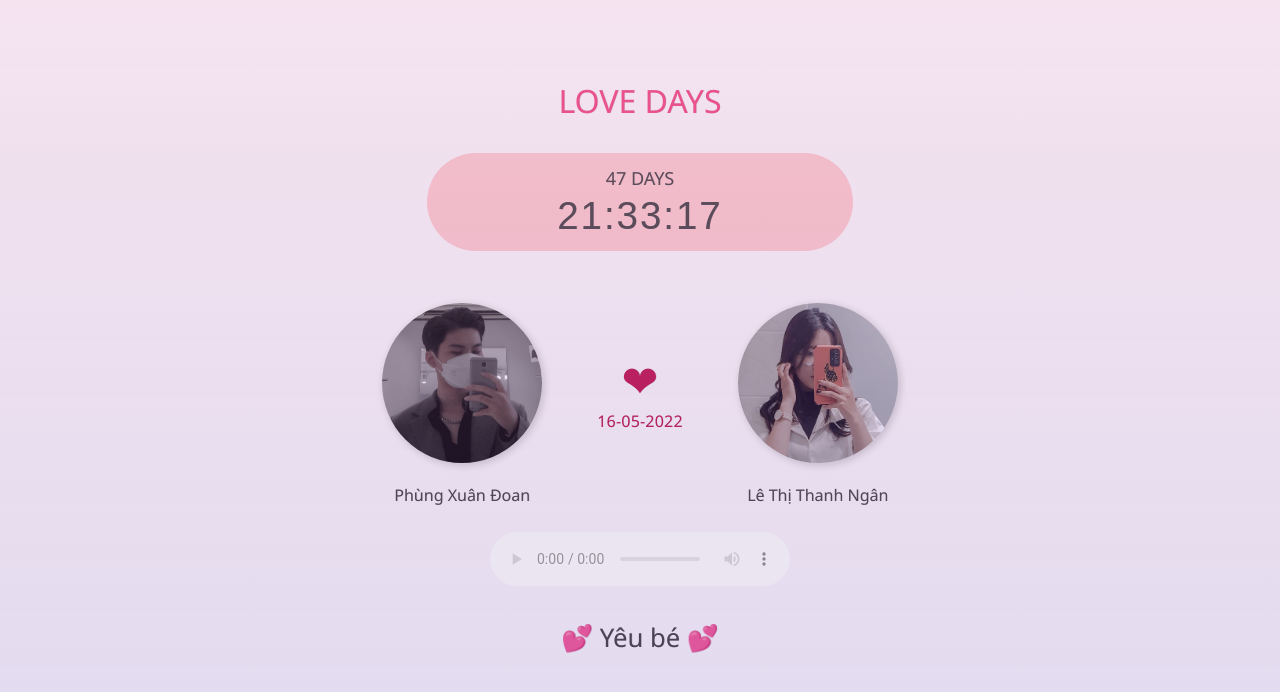
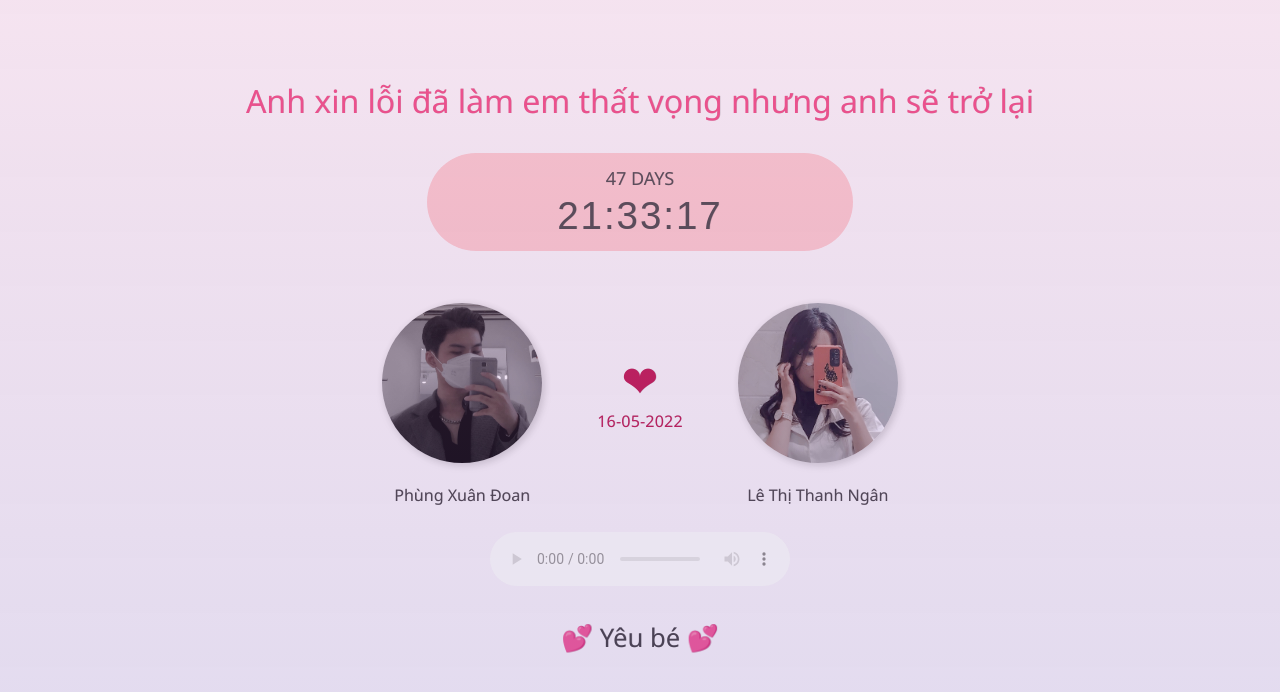
Before and after one commit to XDAZK/Rose, a plain HTML site: page index.html in a window 1280 px wide. Drawn offline with Linux system fonts and the light colour scheme.

Commit message:
Update index.html

```diff
--- a/index.html
+++ b/index.html
@@ -10,7 +10,7 @@
 </head>
 <body>
      <div id="wrapper">
-           <h1>LOVE DAYS</h1>
+           <h1>Anh xin lỗi đã làm em thất vọng nhưng anh sẽ trở lại</h1>
 
            <div id="clock-box">
                  <div id="clock">
```
